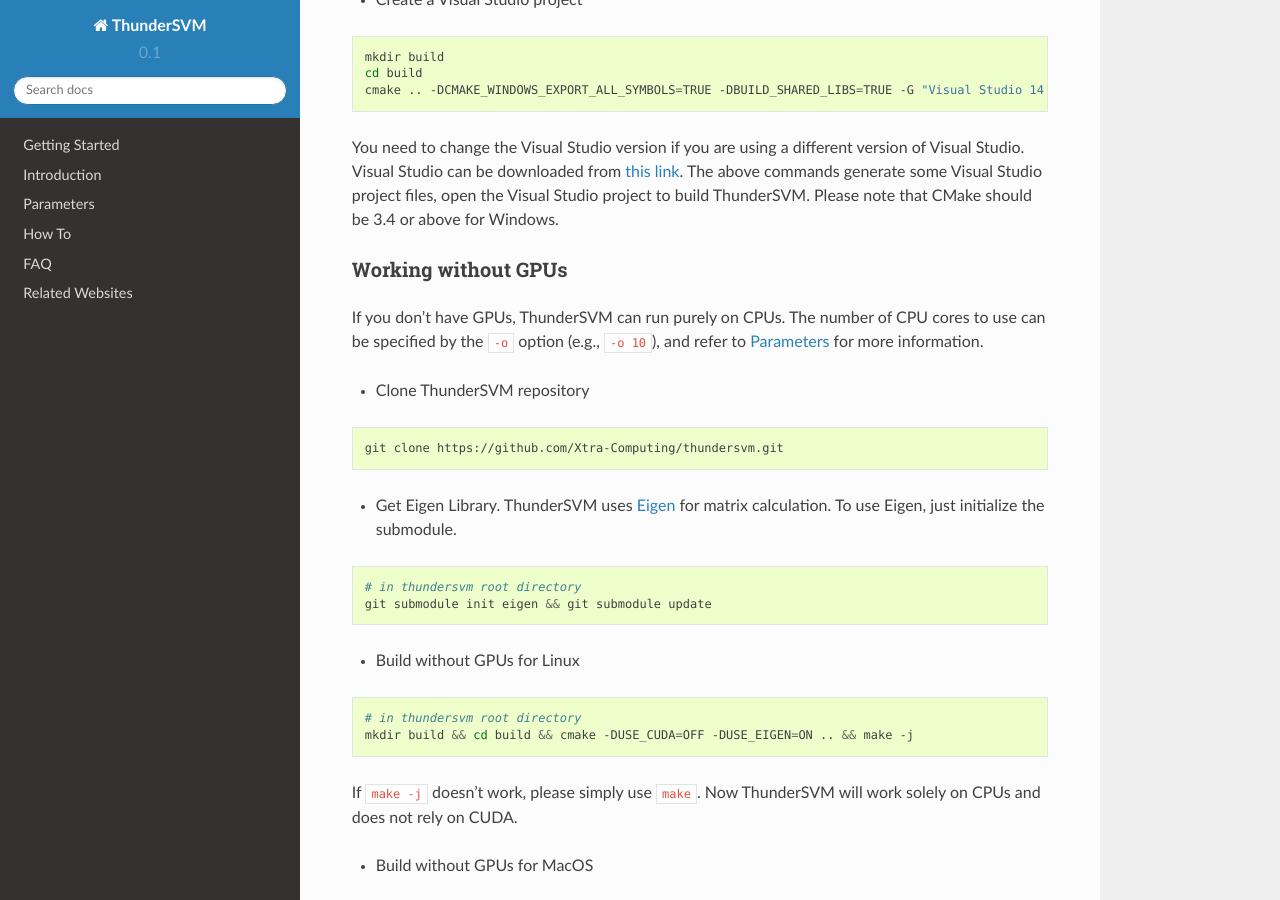
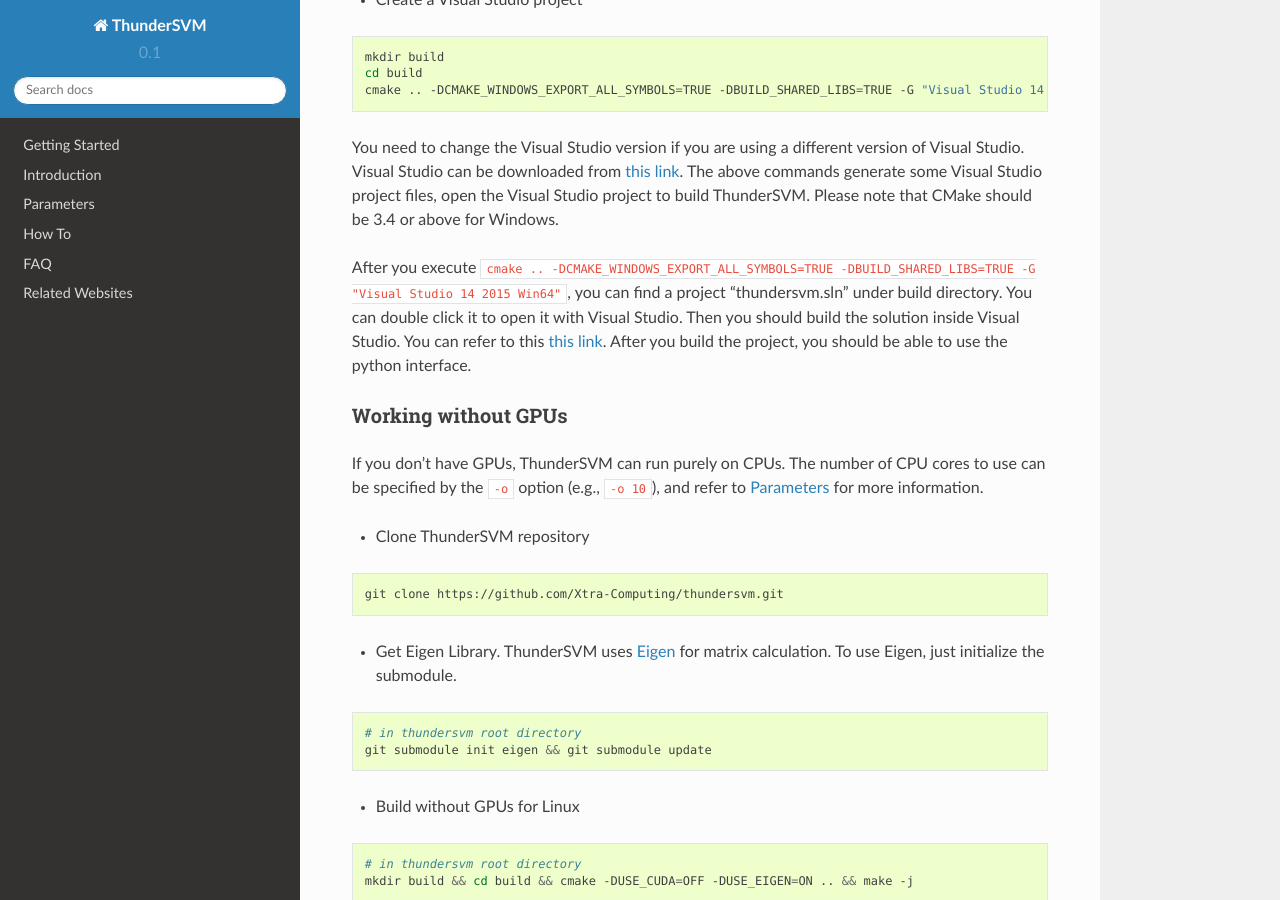
Before and after one commit to Xtra-Computing/thundersvm, a Sphinx documentation site: the page built from docs/get-started.md, in a window 1280 px wide and 900 px high, scrolled down 1716 px. Built offline with Sphinx 7.4.7 and the Read the Docs theme 2.0.0, drawn with Linux system fonts in a browser that asks for light colours.

Commit message:
add more info for windows build

````diff
--- a/docs/get-started.md
+++ b/docs/get-started.md
@@ -68,6 +68,8 @@
 cmake .. -DCMAKE_WINDOWS_EXPORT_ALL_SYMBOLS=TRUE -DBUILD_SHARED_LIBS=TRUE -G "Visual Studio 14 2015 Win64"
 ```
 You need to change the Visual Studio version if you are using a different version of Visual Studio. Visual Studio can be downloaded from [this link](https://www.visualstudio.com/vs/). The above commands generate some Visual Studio project files, open the Visual Studio project to build ThunderSVM. Please note that CMake should be 3.4 or above for Windows.
+
+After you execute `cmake .. -DCMAKE_WINDOWS_EXPORT_ALL_SYMBOLS=TRUE -DBUILD_SHARED_LIBS=TRUE -G "Visual Studio 14 2015 Win64"`, you can find a project "thundersvm.sln" under build directory. You can double click it to open it with Visual Studio. Then you should build the solution inside Visual Studio. You can refer to this [this link](https://docs.microsoft.com/en-us/visualstudio/ide/building-and-cleaning-projects-and-solutions-in-visual-studio?view=vs-2019). After you build the project, you should be able to use the python interface.
 
 #### Working without GPUs<a name="withoutGPU"></a>
 If you don't have GPUs, ThunderSVM can run purely on CPUs. The number of CPU cores to use can be specified by the ```-o``` option (e.g., ```-o 10```), and refer to [Parameters](http://thundersvm.readthedocs.io/en/latest/parameters.html) for more information.
````
